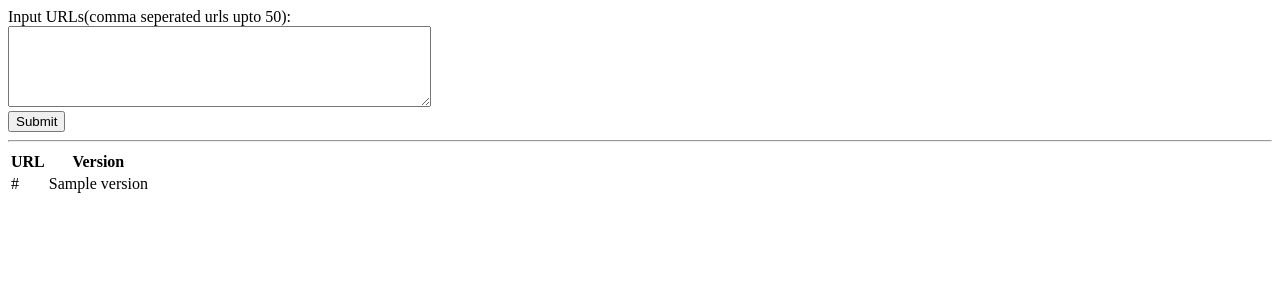
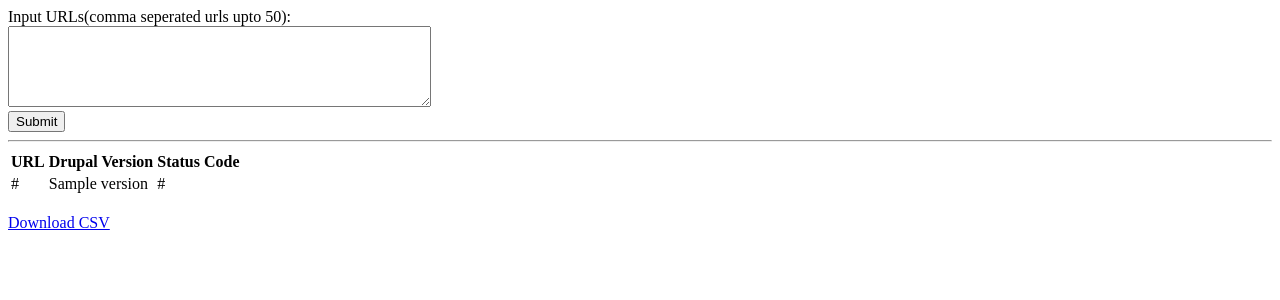
Before and after one commit to manish0749/check_drupal_version, a Flask app: template templates/index.html in a window 1280 px wide. Shown: the top 300 px of the page. Run offline with Flask 2, Linux system fonts and the light colour scheme; the template is opened without the code that fills it: most values are stand-ins (such as "Sample title", 1, 10 or a date in 2020).

Commit message:
added download csv option,

```diff
--- a/app.py
+++ b/app.py
@@ -1,8 +1,12 @@
-from flask import Flask, render_template, request, abort, jsonify
+import csv
+import os
+from urllib.parse import urlparse
+
 import requests
+from flask import Flask, render_template, request, send_from_directory, send_file
 
 app = Flask(__name__)
-
+app.config["FILE_LOCATION"] = os.path.join(os.getcwd(), "csv_files")
 API_KEY = "wappalyzer.api.demo.key"
 
 
@@ -14,30 +18,40 @@ def check_drupal(jsn):
             return item['versions'][0]
 
 
-# @app.route('/')
-# def index():
-#     return render_template("index.html")
-
-
 @app.route("/", methods=["POST", "GET"])
 def is_drupal():
     version = []
     if request.method == "POST":
         urls = request.form['urls'].split(',')
         if len(urls) > 50:
-            return "max length exceeds. Only 50 urls allowed at a time.",400
+            return "max length exceeds. Only 50 urls allowed at a time.", 400
         api = "https://api.wappalyzer.com/lookup/v1/"
         headers = {"X-Api-Key": API_KEY}
+        filename = os.path.join(app.config["FILE_LOCATION"], f"{request.remote_addr}.csv")
+        file = open(filename, 'w')
+        writer = csv.writer(file)
+        writer.writerow(["URL", "Drupal Version", "Status Code"])
         for url in urls:
-            req = requests.get(api, params={"url": url}, headers=headers)
-            if req.status_code == 200:
-                version.append((url, check_drupal(req.json())))
-            else:
-                version.append((url, None))
+            turl = urlparse(url)
+            if turl.scheme == "":
+                url = f"http://{url}"
+            try:
+                req = requests.get(url)
+                req = requests.get(api, params={"url": url}, headers=headers)
+                if req.status_code == 200:
+                    version.append((url, check_drupal(req.json()), req.status_code))
+                else:
+                    version.append((url, None, req.status_code))
+            except Exception as e:
+                version.append((url, None, "Invalid url."))
+            writer.writerow(version[-1])
     return render_template("index.html", urls=version)
-    # abort(400)
+
+
+@app.route('/return-files', methods=['GET'])
+def return_file():
+    return send_from_directory(app.config["FILE_LOCATION"], as_attachment=True, filename=f"{request.remote_addr}.csv")
 
 
 if __name__ == '__main__':
     app.run(debug=True)
-    var1 = 1
--- /dev/null
+++ b/csv_files/127.0.0.1.csv
@@ -0,0 +1,2 @@
+URL,Drupal Version,Status Code
+http://rankwatch.com,,200
--- a/templates/index.html
+++ b/templates/index.html
@@ -7,7 +7,7 @@
 <body>
 <form method="POST" action="/">
     Input URLs(comma seperated urls upto 50):<br>
-    <textarea type="text" name="urls" rows="5" cols="50"></textarea><br>
+    <textarea type="text" name="urls" rows="5" cols="50" required></textarea><br>
     <input type="submit">
 </form>
 {% if urls %}
@@ -15,15 +15,21 @@
     <table>
         <tr>
             <th>URL</th>
-            <th>Version</th>
+            <th>Drupal Version</th>
+            <th>Status Code</th>
         </tr>
-        {% for url,version in urls %}
+        {% for url,version,st in urls %}
             <tr>
                 <td>{{ url }}</td>
                 <td>{{ version }}</td>
+                <td>{{ st }}</td>
             </tr>
         {% endfor %}
     </table>
+    <br>
+    {% if urls %}
+        <a href="/return-files">Download CSV</a>
+    {% endif %}
 {% endif %}
 
 </body>
```
